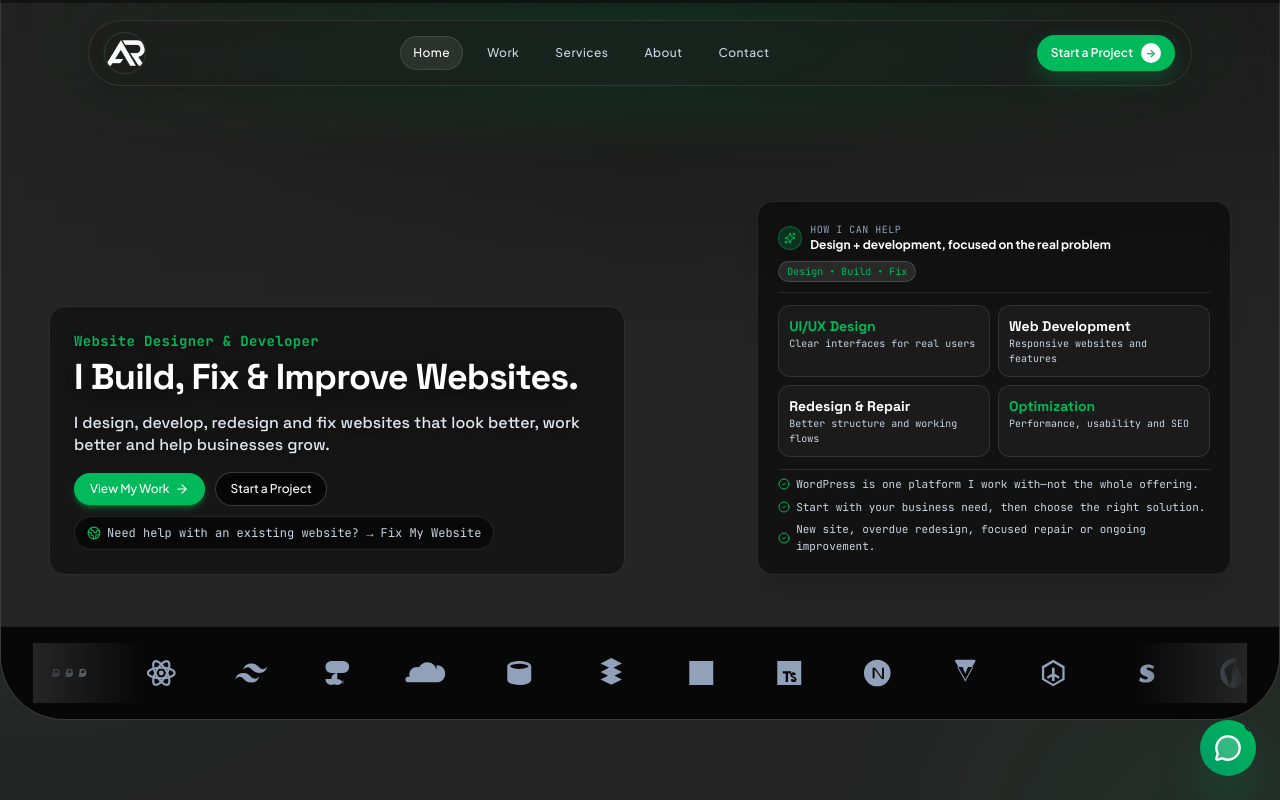
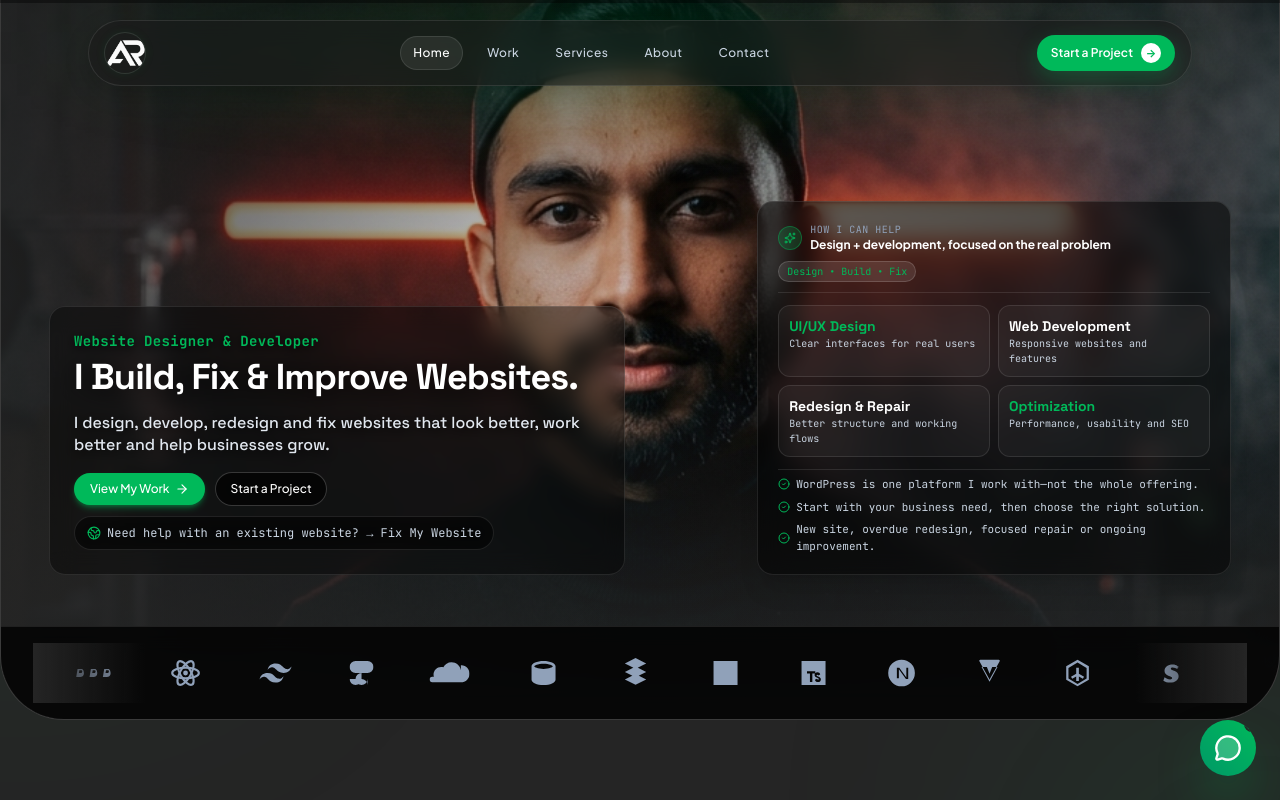
Before and after one commit to asaduzzamanrocky/rocky-Protfolio, a React (Vite) app: page / in a window 1280 px wide. Shown: the top 800 px of the page. Built offline with nearby package versions, Linux system fonts and the light colour scheme.

Commit message:
Fix cursor hover, hero loading, and loader

```diff
--- a/src/App.tsx
+++ b/src/App.tsx
@@ -64,6 +64,12 @@ function AppInner() {
         mouseX = event.clientX;
         mouseY = event.clientY;
         cursorNeedsUpdate = true;
+
+        const target = event.target;
+        const isInteractive = target instanceof Element && Boolean(
+          target.closest('a, button, input, textarea, select, label, [role="button"], [data-cursor-hover]')
+        );
+        cursorRing.classList.toggle('cursor-hover', isInteractive);
 
         // The animation loop stops after the ring catches up. Restart it for
         // every new movement so subsequent pointer events are rendered too.
@@ -236,8 +242,29 @@ export default function App() {
   const [isLoading, setIsLoading] = useState(true);
 
   useEffect(() => {
-    const timer = window.setTimeout(() => setIsLoading(false), 500);
-    return () => window.clearTimeout(timer);
+    // Keep the branded loader visible long enough to avoid a flash while the
+    // hero poster and fonts are being prepared, without trapping visitors on
+    // a slow connection.
+    const startedAt = Date.now();
+    const minimumDuration = 1100;
+    const maximumDuration = 3500;
+    let completed = false;
+
+    const finishLoading = () => {
+      if (completed) return;
+      completed = true;
+      const remaining = Math.max(0, minimumDuration - (Date.now() - startedAt));
+      window.setTimeout(() => setIsLoading(false), remaining);
+    };
+
+    window.addEventListener('load', finishLoading, { once: true });
+    const fallbackTimer = window.setTimeout(finishLoading, maximumDuration);
+    if (document.readyState === 'complete') finishLoading();
+
+    return () => {
+      window.removeEventListener('load', finishLoading);
+      window.clearTimeout(fallbackTimer);
+    };
   }, []);
 
   return isLoading ? <LoadingScreen /> : <AppInner />;
--- a/src/components/HeroSection.tsx
+++ b/src/components/HeroSection.tsx
@@ -72,6 +72,14 @@ export const HeroSection: React.FC<HeroSectionProps> = ({ theme }) => {
         {/* Futuristic Red Neon Video Background */}
         <div className="absolute inset-0 w-full h-full overflow-hidden pointer-events-none z-0">
           <div className="hero-mobile-atmosphere" aria-hidden="true" />
+          {/* Keep a static poster visible while the video is downloading so
+              the hero never flashes or briefly shows an empty background. */}
+          <img
+            src={heroVideoPosterImg}
+            alt=""
+            aria-hidden="true"
+            className={`absolute inset-0 w-full h-full object-cover object-center transition-opacity duration-500 ${isVideoReady ? 'opacity-0' : 'opacity-95'}`}
+          />
           {shouldPlayVideo && (
             <video
               ref={videoRef}
@@ -81,7 +89,7 @@ export const HeroSection: React.FC<HeroSectionProps> = ({ theme }) => {
               loop
               muted
               playsInline
-              preload="metadata"
+              preload="auto"
               onCanPlay={() => setIsVideoReady(true)}
               className={`w-full h-full object-cover object-center transition-opacity duration-500 ${isVideoReady ? 'opacity-95' : 'opacity-0'}`}
             />
--- a/src/index.css
+++ b/src/index.css
@@ -8,12 +8,12 @@
     font-family: 'Plus Jakarta Sans', -apple-system, BlinkMacSystemFont, "Segoe UI", Roboto, sans-serif;
     background-color: #252525;
     color: #f8fafc;
-    cursor: none;
+    cursor: auto;
   }
 
   * {
     box-sizing: border-box;
-    cursor: none;
+    cursor: auto;
   }
 
   html,
@@ -26,7 +26,7 @@
   input,
   textarea,
   select {
-    cursor: none;
+    cursor: auto;
   }
 
   /* Custom Sleek Scrollbar */
@@ -124,6 +124,22 @@ button:not([class*="absolute"]):not([class*="fixed"])>*:not([class*="absolute"])
   height: 42px;
   border-color: rgba(255, 255, 255, 0.9);
   background: rgba(255, 255, 255, 0.05);
+}
+
+.custom-cursor-ring.cursor-hover {
+  width: 46px;
+  height: 46px;
+  border-color: rgba(255, 255, 255, 0.95);
+  background: rgba(0, 185, 90, 0.18);
+  box-shadow: 0 0 26px rgba(0, 185, 90, 0.55);
+}
+
+@media (pointer: fine) and (prefers-reduced-motion: no-preference) {
+  html,
+  body,
+  body * {
+    cursor: none;
+  }
 }
 
 .loading-screen {
```
